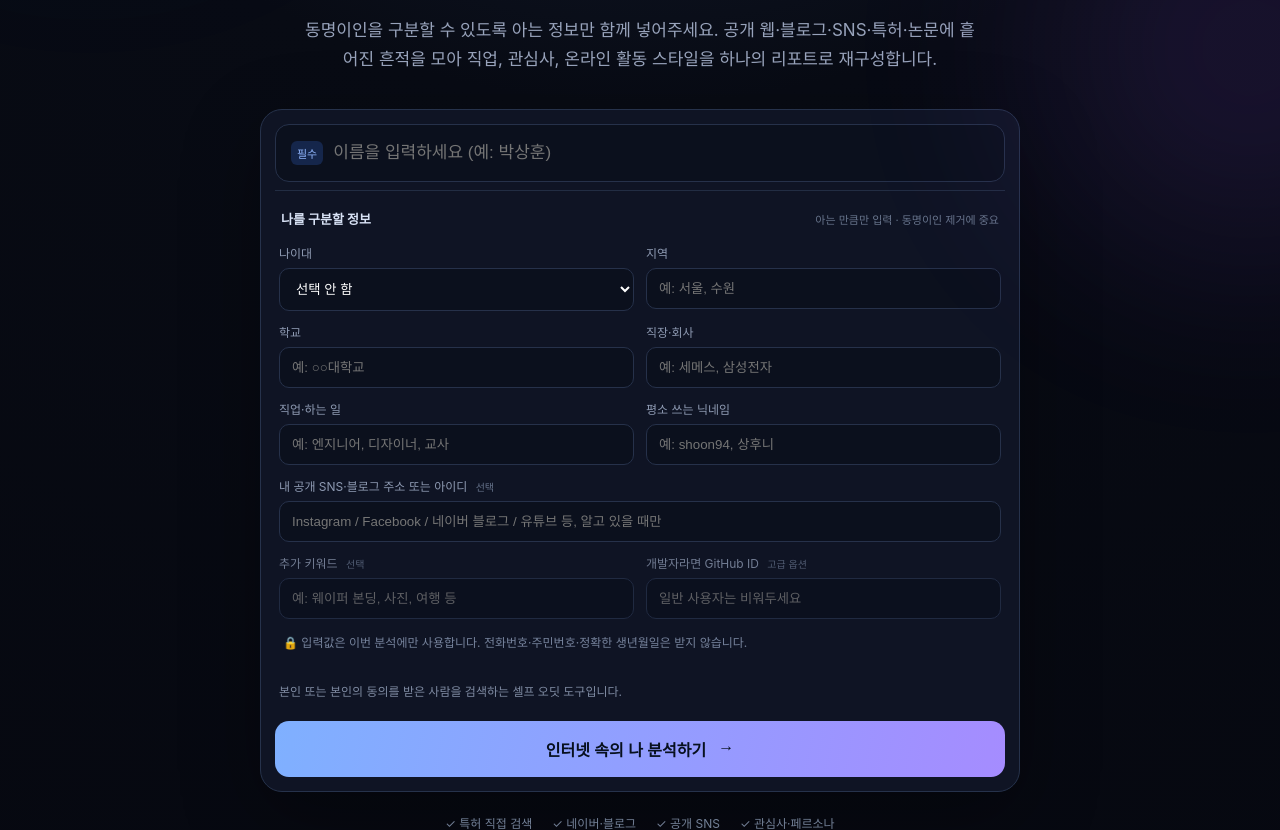
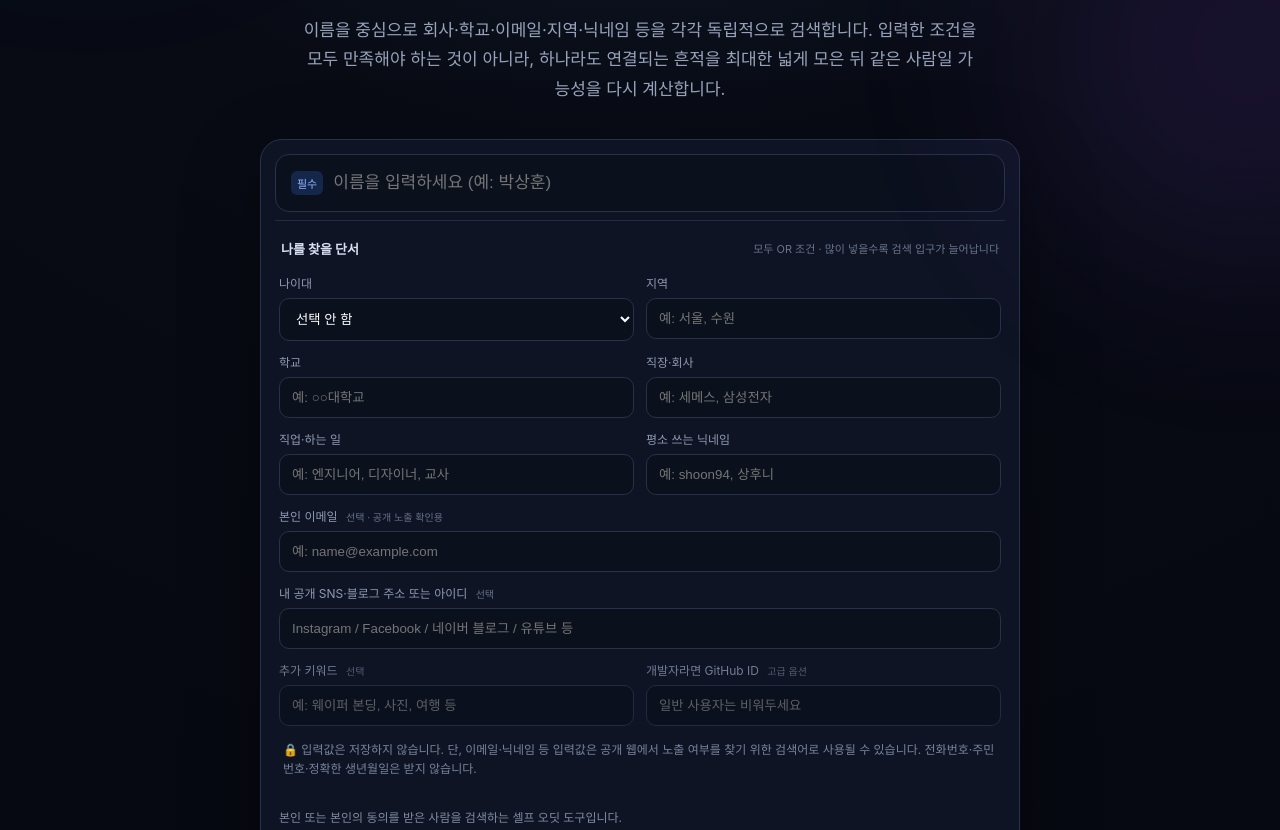
Before and after one commit to shoon94parkk-del/Footprint, a website: page public/index.html in a window 1280 px wide. Shown: the part 362-1192 px from the top of the page. Drawn offline with Linux system fonts and the light colour scheme.

Commit message:
feat: explain OR hint search and add email hint

```diff
--- a/public/index.html
+++ b/public/index.html
@@ -15,12 +15,12 @@
     <section class="hero" id="hero">
       <div class="eyebrow">YOUR PUBLIC DIGITAL PERSONA</div>
       <h1>인터넷은<br><span>당신을 어떤 사람</span>으로 볼까요?</h1>
-      <p class="lead">동명이인을 구분할 수 있도록 아는 정보만 함께 넣어주세요. 공개 웹·블로그·SNS·특허·논문에 흩어진 흔적을 모아 직업, 관심사, 온라인 활동 스타일을 하나의 리포트로 재구성합니다.</p>
+      <p class="lead">이름을 중심으로 회사·학교·이메일·지역·닉네임 등을 각각 독립적으로 검색합니다. 입력한 조건을 모두 만족해야 하는 것이 아니라, 하나라도 연결되는 흔적을 최대한 넓게 모은 뒤 같은 사람일 가능성을 다시 계산합니다.</p>
       <form id="scanForm" class="search-card">
         <label class="main-input"><span>필수</span><input id="name" name="name" required maxlength="80" placeholder="이름을 입력하세요 (예: 박상훈)" autocomplete="name" /></label>
 
         <div id="optional" class="optional always-open">
-          <div class="hint-title"><b>나를 구분할 정보</b><small>아는 만큼만 입력 · 동명이인 제거에 중요</small></div>
+          <div class="hint-title"><b>나를 찾을 단서</b><small>모두 OR 조건 · 많이 넣을수록 검색 입구가 늘어납니다</small></div>
           <div class="grid">
             <label>나이대
               <select name="ageBand"><option value="">선택 안 함</option><option>10대</option><option>20대</option><option>30대</option><option>40대</option><option>50대</option><option>60대 이상</option></select>
@@ -30,24 +30,25 @@
             <label>직장·회사<input name="company" maxlength="100" placeholder="예: 세메스, 삼성전자" /></label>
             <label>직업·하는 일<input name="role" maxlength="100" placeholder="예: 엔지니어, 디자이너, 교사" /></label>
             <label>평소 쓰는 닉네임<input name="nickname" maxlength="80" placeholder="예: shoon94, 상후니" /></label>
-            <label class="wide">내 공개 SNS·블로그 주소 또는 아이디 <small>선택</small><input name="social" maxlength="160" placeholder="Instagram / Facebook / 네이버 블로그 / 유튜브 등, 알고 있을 때만" /></label>
+            <label class="wide">본인 이메일 <small>선택 · 공개 노출 확인용</small><input type="email" name="email" maxlength="160" placeholder="예: name@example.com" autocomplete="email" /></label>
+            <label class="wide">내 공개 SNS·블로그 주소 또는 아이디 <small>선택</small><input name="social" maxlength="180" placeholder="Instagram / Facebook / 네이버 블로그 / 유튜브 등" /></label>
             <label class="advanced">추가 키워드 <small>선택</small><input name="keyword" maxlength="100" placeholder="예: 웨이퍼 본딩, 사진, 여행 등" /></label>
-            <label class="advanced">개발자라면 GitHub ID <small>고급 옵션</small><input name="github" maxlength="50" placeholder="일반 사용자는 비워두세요" /></label>
+            <label class="advanced">개발자라면 GitHub ID <small>고급 옵션</small><input name="github" maxlength="80" placeholder="일반 사용자는 비워두세요" /></label>
           </div>
-          <p class="privacy">🔒 입력값은 이번 분석에만 사용합니다. 전화번호·주민번호·정확한 생년월일은 받지 않습니다.</p>
+          <p class="privacy">🔒 입력값은 저장하지 않습니다. 단, 이메일·닉네임 등 입력값은 공개 웹에서 노출 여부를 찾기 위한 검색어로 사용될 수 있습니다. 전화번호·주민번호·정확한 생년월일은 받지 않습니다.</p>
         </div>
 
         <input type="hidden" name="selfAudit" value="yes" />
         <p class="consent"><span>본인 또는 본인의 동의를 받은 사람을 검색하는 셀프 오딧 도구입니다.</span></p>
         <button class="scan-btn" type="submit"><span>인터넷 속의 나 분석하기</span><b>→</b></button>
       </form>
-      <div class="features"><span>✓ 특허 직접 검색</span><span>✓ 네이버·블로그</span><span>✓ 공개 SNS</span><span>✓ 관심사·페르소나</span></div>
+      <div class="features"><span>✓ OR 조건 다중 검색</span><span>✓ 특허 직접 검색</span><span>✓ 공개 웹·블로그</span><span>✓ 관심사·페르소나</span></div>
     </section>
 
     <section id="loading" class="loading hidden">
       <div class="scanner"><div class="scanline"></div><div class="avatar">?</div></div>
       <h2>공개 인터넷에서 당신을 찾고 있습니다</h2>
-      <p id="loadingStep">이름이 등장하는 공개 흔적을 찾는 중…</p>
+      <p id="loadingStep">이름과 각 단서를 따로 검색하는 중…</p>
       <div class="progress"><i id="progressBar"></i></div>
     </section>
 
@@ -66,13 +67,13 @@
       </div>
 
       <div class="stat-grid">
-        <article><span>본인 일치 신뢰도</span><strong id="confidence">-</strong><small>입력 힌트와 검색결과의 교차 일치</small></article>
+        <article><span>본인 일치 신뢰도</span><strong id="confidence">-</strong><small>독립 단서와 검색결과의 교차 일치</small></article>
         <article><span>관련 흔적</span><strong id="foundCount">-</strong><small>관련성 기준을 통과한 결과</small></article>
         <article><span>노출 영역</span><strong id="categoryCount">-</strong><small>SNS·블로그·특허·연구 등</small></article>
         <article><span>발견 도메인</span><strong id="domainCount">-</strong><small>서로 다른 공개 사이트</small></article>
       </div>
 
-      <div class="section-title"><div><span>02</span><h3>어디에서 이런 판단을 했나</h3></div><p>관련성이 높은 공개 흔적을 영역별로 정리합니다.</p></div>
+      <div class="section-title"><div><span>02</span><h3>어디에서 이런 판단을 했나</h3></div><p>각 결과마다 어떤 입력 단서가 실제로 맞았는지도 표시합니다.</p></div>
       <div id="groups" class="groups"></div>
       <div class="section-title"><div><span>03</span><h3>인터넷에 남은 타임라인</h3></div><p>연도가 확인되는 공개 흔적만 시간순으로 정리합니다.</p></div>
       <div id="timeline" class="timeline"></div>
@@ -80,6 +81,6 @@
     </section>
   </main>
   <footer>Footprint · 공개 정보 셀프 오딧 · 동명이인과 오래된 정보가 섞일 수 있으므로 신뢰도를 함께 확인하세요.</footer>
-  <script src="/app.js?v=0.2.2"></script>
+  <script src="/app.js?v=0.3.0"></script>
 </body>
 </html>
```
